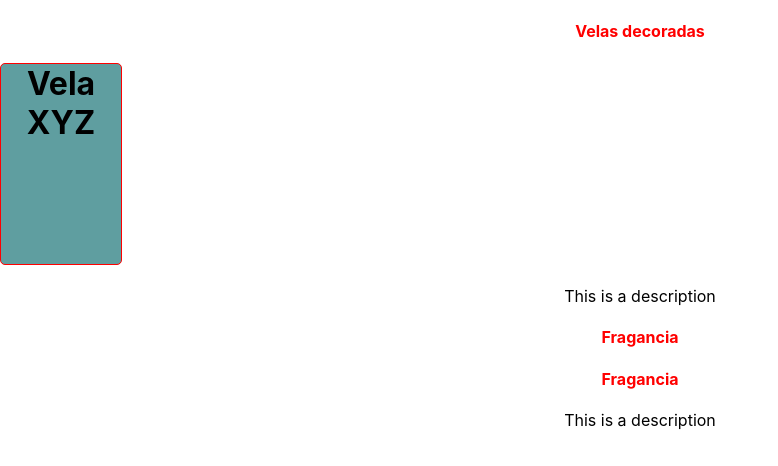
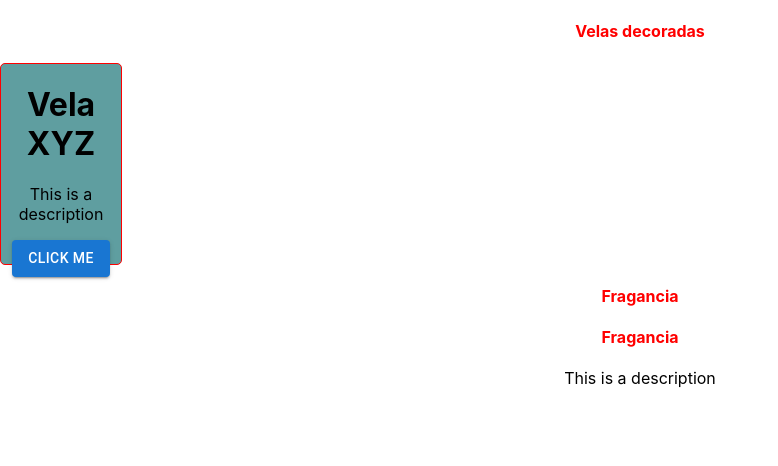
Before and after one commit to jfbarahonag/curso-react, a React (Create React App) app: page / in a window 1280 px wide. Shown: the top 466 px of the page, without its empty margins (0-778 px from the left). Built offline with nearby package versions, Linux system fonts and the light colour scheme.

Commit message:
material UI was imported to the project and a button was added in candle.js component

```diff
--- a/package.json
+++ b/package.json
@@ -3,6 +3,9 @@
   "version": "0.1.0",
   "private": true,
   "dependencies": {
+    "@emotion/react": "^11.10.4",
+    "@emotion/styled": "^11.10.4",
+    "@mui/material": "^5.10.8",
     "cra-template": "1.2.0",
     "react": "^18.2.0",
     "react-dom": "^18.2.0",
--- a/src/components/candle.js
+++ b/src/components/candle.js
@@ -1,4 +1,5 @@
 import { Component, Fragment } from "react";
+import Button from '@mui/material/Button';
 
 export class Fragance extends Component{
     render() {
@@ -24,11 +25,12 @@ export class Description extends Component{
 class Candle extends Component{
     render() {
         return(
-            <div>
-                <h1
-                className="candle"
-                >Vela XYZ</h1>
+            <div className="candle">
+                <h1>Vela XYZ</h1>
                 <Description />
+                <Button variant="contained">
+                    Click me
+                </Button>
             </div>
         )
     }
```
Also changed, not shown: 1 other file (tests, documents, lock files or other folders).
